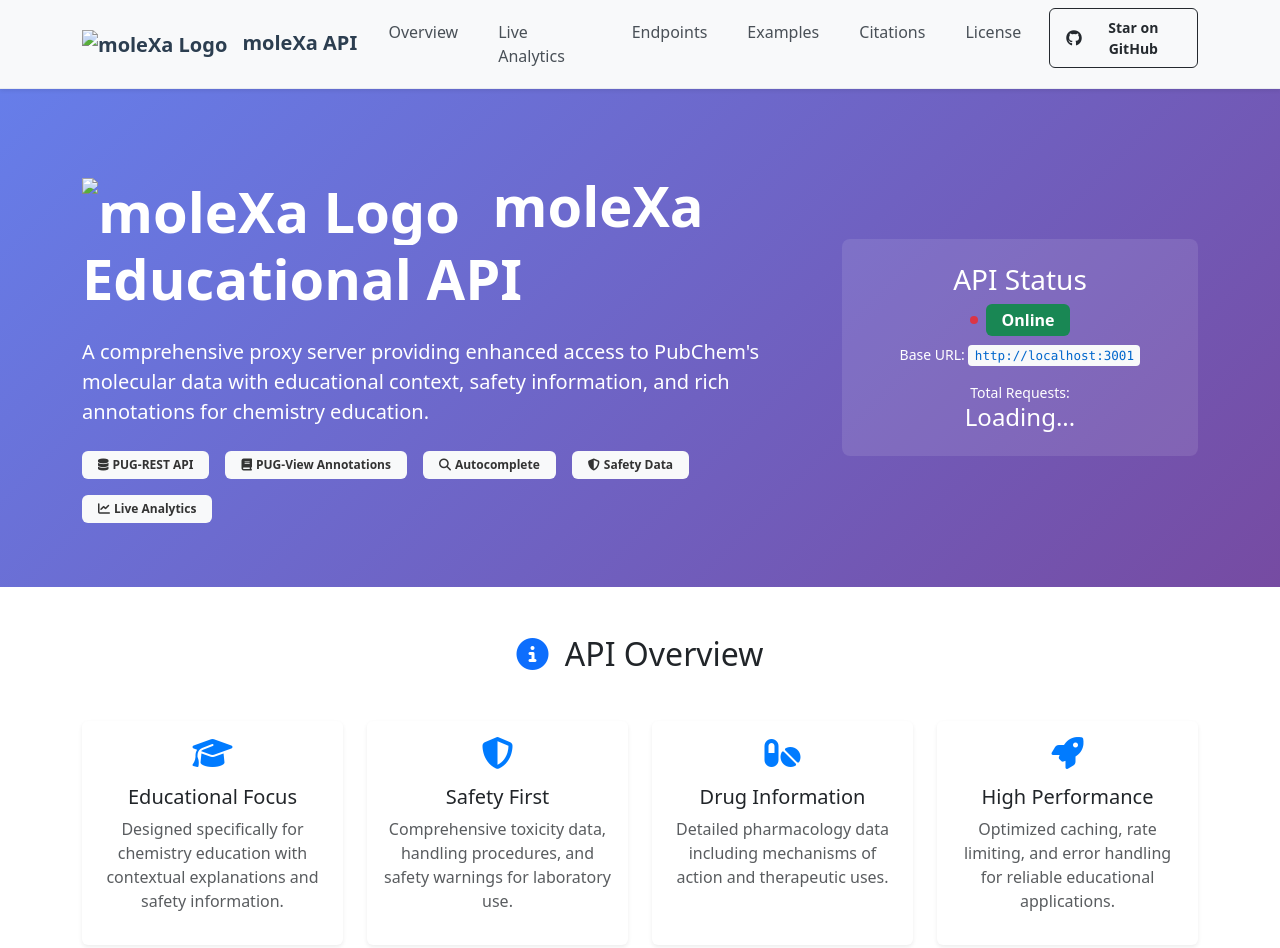
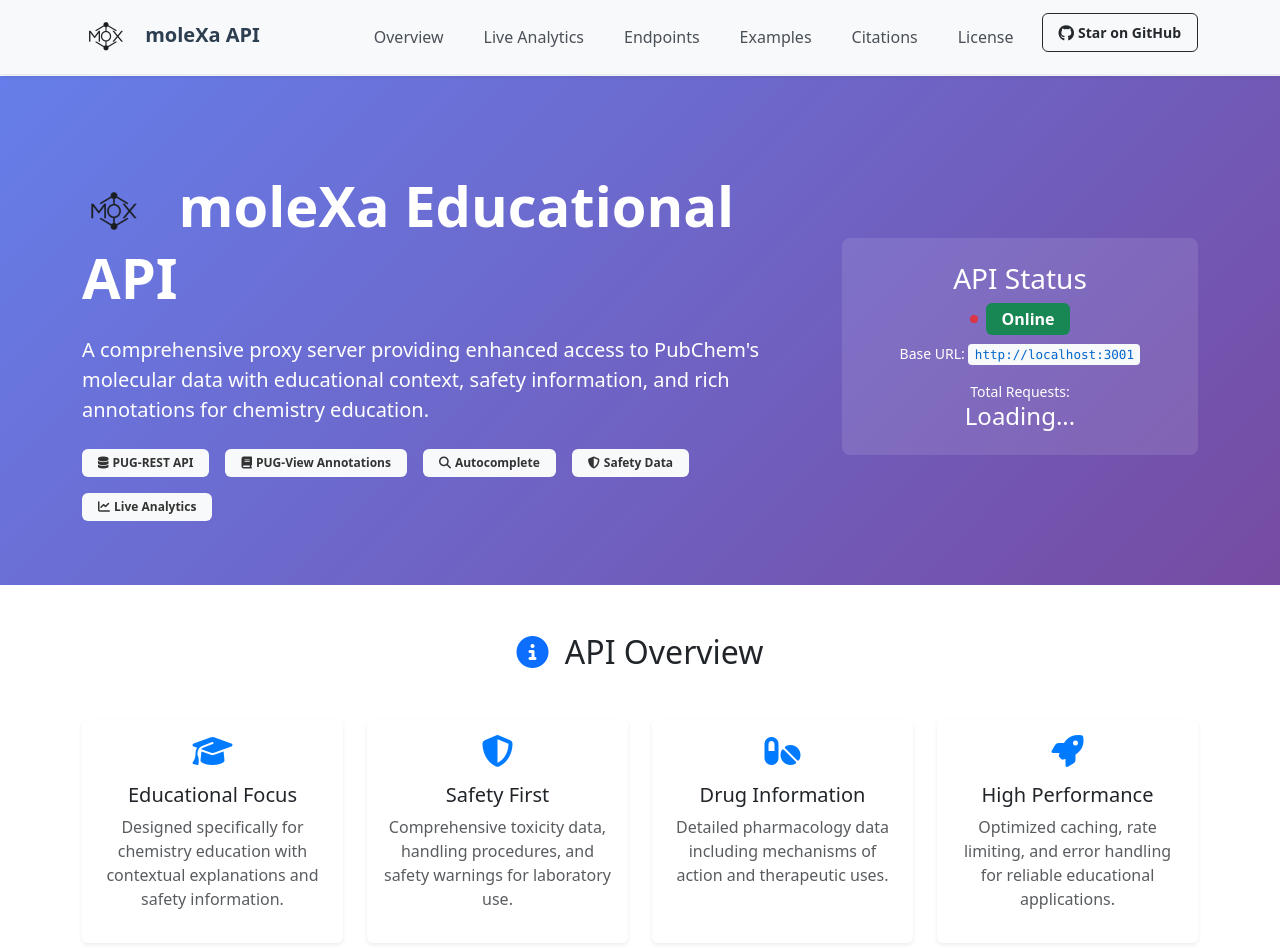
Before and after one commit to bazarkua/molexa-api, a website: page public/docs.html in a window 1280 px wide. Shown: the top 948 px of the page. Drawn offline with nearby package versions, Linux system fonts and the light colour scheme.

Commit message:
add favicons and change static -> public

```diff
--- a/public/docs.html
+++ b/public/docs.html
@@ -6,11 +6,11 @@
     <title>PubChem Educational Proxy API Documentation</title>
 
     <!-- Favicons and Web App Manifest -->
-    <link rel="icon" type="image/x-icon" href="/static/favicon.ico">
-    <link rel="icon" type="image/png" sizes="16x16" href="/static/favicon-16x16.png">
-    <link rel="icon" type="image/png" sizes="32x32" href="/static/favicon-32x32.png">
-    <link rel="apple-touch-icon" sizes="192x192" href="/static/android-chrome-192x192.png">
-    <link rel="manifest" href="/static/site.webmanifest">
+    <link rel="icon" type="image/x-icon" href="/pbulic/favicon.ico">
+    <link rel="icon" type="image/png" sizes="16x16" href="/public/favicon-16x16.png">
+    <link rel="icon" type="image/png" sizes="32x32" href="/public/favicon-32x32.png">
+    <link rel="apple-touch-icon" sizes="192x192" href="/public/android-chrome-192x192.png">
+    <link rel="manifest" href="/public/site.webmanifest">
     <meta name="msapplication-TileColor" content="#007bff">
     <meta name="theme-color" content="#ffffff">
 
@@ -375,7 +375,7 @@
     <nav class="navbar navbar-expand-lg navbar-light bg-light fixed-top shadow-sm">
         <div class="container">
             <a class="navbar-brand fw-bold" href="#home">
-                <img src="/static/android-chrome-192x192.png" alt="moleXa Logo" style="width: 48px; height: 48px; margin-right: 10px;">
+                <img src="/public/android-chrome-192x192.png" alt="moleXa Logo" style="width: 48px; height: 48px; margin-right: 10px;">
                 moleXa API
             </a>
             <button class="navbar-toggler" type="button" data-bs-toggle="collapse" data-bs-target="#navbarNav">
@@ -406,7 +406,7 @@
             <div class="row align-items-center">
                 <div class="col-lg-8">
                     <h1 class="display-4 fw-bold mb-4">
-                        <img src="/static/android-chrome-192x192.png" alt="moleXa Logo" style="width: 64px; height: 64px; margin-right: 18px; vertical-align: middle;">
+                        <img src="/public/android-chrome-192x192.png" alt="moleXa Logo" style="width: 64px; height: 64px; margin-right: 18px; vertical-align: middle;">
                         moleXa Educational API
                     </h1>
                     <p class="lead mb-4">
@@ -1048,7 +1048,7 @@
             <div class="row">
                 <div class="col-lg-6">
                     <h5>
-                        <img src="/static/android-chrome-192x192.png" alt="moleXa Logo" style="width: 48px; height: 48px; margin-right: 10px; vertical-align: middle;">
+                        <img src="/public/android-chrome-192x192.png" alt="moleXa Logo" style="width: 48px; height: 48px; margin-right: 10px; vertical-align: middle;">
                         moleXa Educational Proxy
                     </h5>
                     <p class="text-light">
```
Also changed, not shown: README.md.
